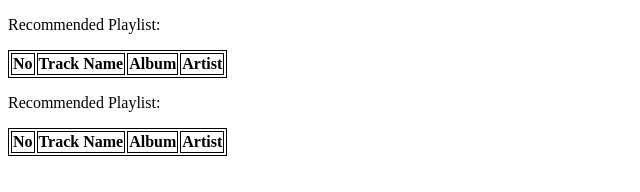
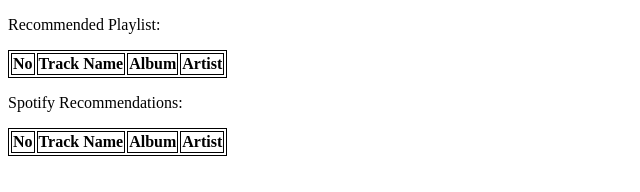
Before and after one commit to hmdogan00/CS464-song-recommendation, a website: page node/views/recommendations.html in a window 1280 px wide. Shown: the full height of the page, 0-640 px from the left. Drawn offline with Linux system fonts and the light colour scheme.

Commit message:
Update recommendations.html

```diff
--- a/node/views/recommendations.html
+++ b/node/views/recommendations.html
@@ -119,7 +119,7 @@
     </thead>
     <tbody id="list">
     </tbody>
-    </table><p>Recommended Playlist:</p>
+    </table><p>Spotify Recommendations:</p>
     <table>
       <thead>
         <tr>
```
